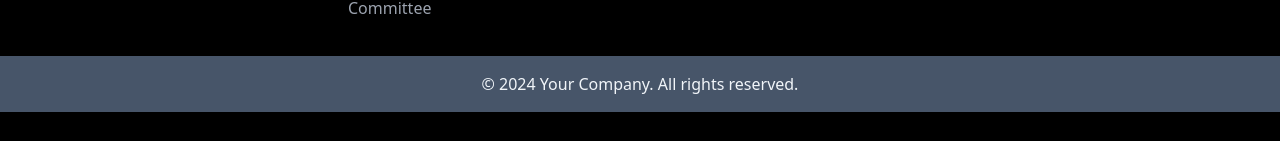
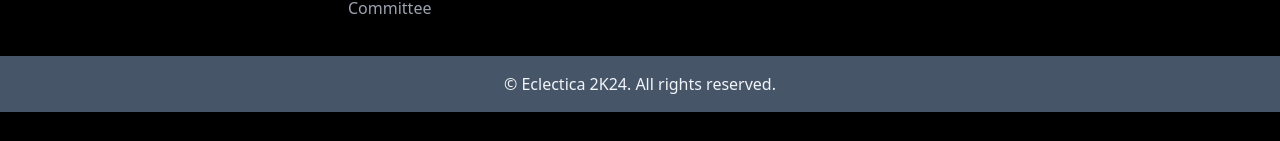
Before and after one commit to krishnakaru18/mits, a React (Vite) app: page / in a window 1280 px wide. Shown: the part 5408-5549 px from the top of the page. Built offline with nearby package versions, Linux system fonts and the light colour scheme.

Commit message:
Update Footer.jsx

```diff
--- a/src/components/Footer.jsx
+++ b/src/components/Footer.jsx
@@ -51,7 +51,7 @@ const Footer = () => {
       </div>
       <div className="bg-slate-600 py-4">
         <div className="container mx-auto px-4">
-          <p className="text-center text-slate-100"> &copy; 2024 Your Company. All rights reserved.</p>
+          <p className="text-center text-slate-100"> &copy; Eclectica 2K24. All rights reserved.</p>
         </div>
       </div>
     </footer>
```
